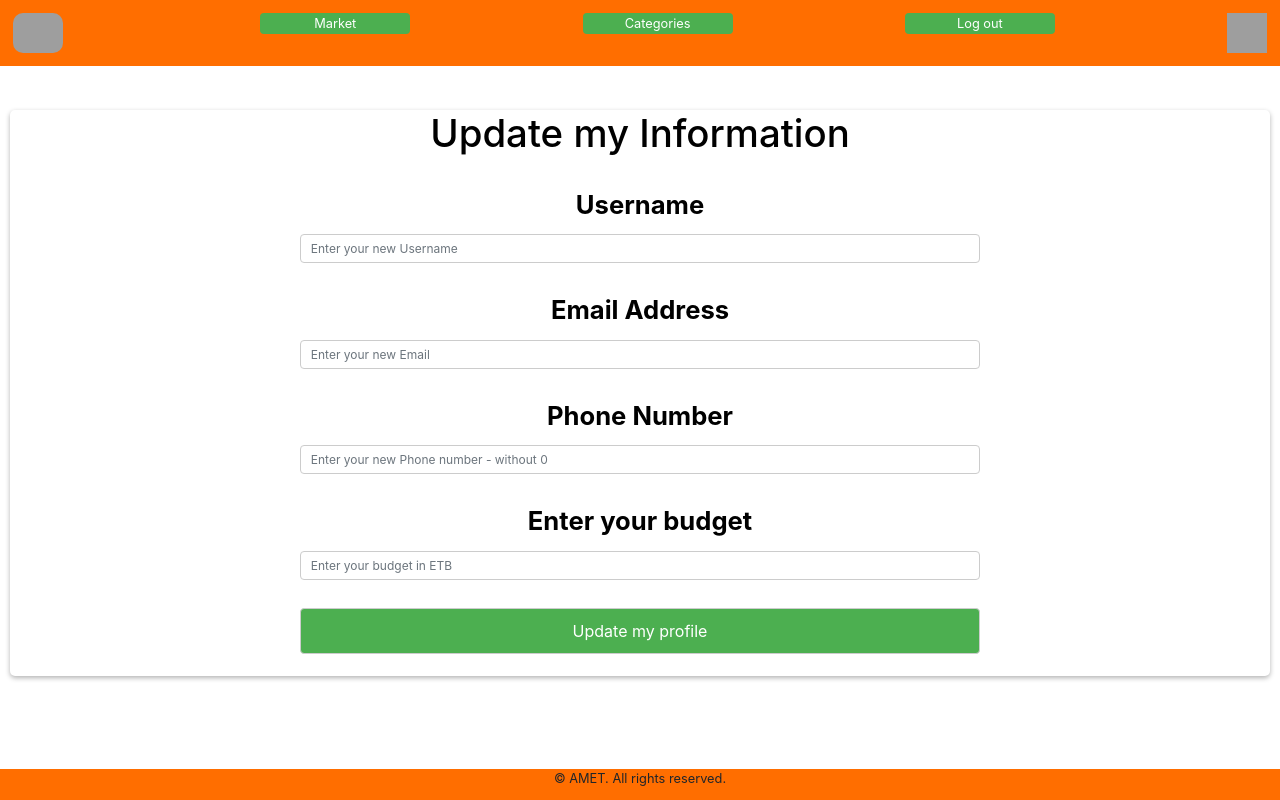
After one commit to Bikilaketema/AMET-V2.0, a Flask app: page /update in a window 1280 px wide. The commit adds this page. Run offline with Flask 3, Linux system fonts and the light colour scheme; a user stored in the database is signed in; some libraries are stand-ins or nearby versions; grey boxes are pictures that could not be loaded.

Commit message:
Added account delete and edit info option for users

```diff
--- a/packages/forms.py
+++ b/packages/forms.py
@@ -1,6 +1,6 @@
 from flask_wtf import FlaskForm
 from wtforms import StringField, PasswordField, DateField, SubmitField, EmailField, IntegerField
-from wtforms.validators import Email,EqualTo,Length,DataRequired,ValidationError
+from wtforms.validators import Email,EqualTo,Length,DataRequired,ValidationError, Regexp
 from packages.models import User
 
 
@@ -16,13 +16,43 @@ class SignupForm(FlaskForm):
             raise ValidationError('There is already an account with the email address.'
                                   'Please try different email address!')
 
-    username = StringField(label="Username",validators=[Length(min=2,max=20),DataRequired()])
-    email = EmailField(label="Email Address",validators=[Email(),DataRequired()])
-    phone = IntegerField(label="Phone Number",validators=[DataRequired()])
-    dob = DateField(label="Date of birth",validators=[DataRequired()])
-    budget = IntegerField(label="Enter your budget",validators=[DataRequired()])
-    password1 = PasswordField(label="Password",validators=[Length(min=6),DataRequired()])
-    password2 = PasswordField(label="Confirm password",validators=[EqualTo('password1'),DataRequired()])
+    def validate_phone(self,phone_to_check):
+        phone = User.query.filter_by(phone=phone_to_check.data).first()
+        if phone:
+            raise ValidationError('There is already an account with the Phone number you entered..'
+                                  'Please try different phone number!')
+
+    username = StringField(
+    label="Username",
+    validators=[
+        DataRequired(message="Username is required."),
+        Length(min=2, max=20, message="Username must be between 2 and 20 characters."),
+        Regexp(r'^[A-Z][a-zA-Z]*$', message="Username must start with a capital letter and contain only letters.")
+    ]
+)
+    email = EmailField(label="Email Address",
+    validators=[Email(),
+                DataRequired()])
+
+    phone = StringField(label="Phone Number",
+        validators=[
+        DataRequired(message="The phone number field can not be empty!"),
+        Regexp(
+            r"^(?:[1-9]\d{0,8}|9)$",
+            message="You entered an existing phone number or a bad phone number. Phone number must be a number between 1-0 and 9 digits. It must be without zero"
+        )
+    ])
+
+    dob = DateField(label="Date of birth",
+    validators=[DataRequired(message="You have to enter a valid birthday!")])
+
+    budget = IntegerField(label="Enter your budget",
+    validators=[DataRequired("Please enter your budget!")])
+
+    password1 = PasswordField(label="Password",
+    validators=[Length(min=6),DataRequired(message="You must insert the same password twice!")])
+    password2 = PasswordField(label="Confirm password",validators=[EqualTo('password1'),DataRequired("You must insert the same password twice!")])
+
     submit = SubmitField(label="Sign up")
 
 
@@ -33,3 +63,50 @@ class LoginForm(FlaskForm):
 
 class PurchaseItemForm(FlaskForm):
     submit = SubmitField(label="Purchase")
+
+class DeleteAccountForm(FlaskForm):
+    delete = SubmitField(label="Yes, I am sure!")
+
+class UpdateInfoForm(FlaskForm):
+    def validate_username(self,username_to_check):
+        user = User.query.filter_by(username=username_to_check.data).first()
+        if user:
+            raise ValidationError('Username already exist! Please try a different username.')
+
+    def validate_email(self,email_to_check):
+        email = User.query.filter_by(email=email_to_check.data).first()
+        if email:
+            raise ValidationError('There is already an account with the email address.'
+                                  'Please try different email address!')
+
+    def validate_phone(self,phone_to_check):
+        phone = User.query.filter_by(phone=phone_to_check.data).first()
+        if phone:
+            raise ValidationError('There is already an account with the Phone number you entered..'
+                                  'Please try different phone number!')
+
+
+    edit = SubmitField(label="Update my profile")
+    username = StringField(
+    label="Username",
+    validators=[
+        DataRequired(message="Username is required."),
+        Length(min=2, max=20, message="Username must be between 2 and 20 characters."),
+        Regexp(r'^[A-Z][a-zA-Z]*$', message="Username must start with a capital letter and contain only letters.")
+    ]
+)
+    email = EmailField(label="Email Address",
+    validators=[Email(),
+                DataRequired()])
+
+    phone = StringField(label="Phone Number",
+        validators=[
+        DataRequired(message="The phone number field can not be empty!"),
+        Regexp(
+            r"^(?:[1-9]\d{0,8}|9)$",
+            message="You entered an existing phone number or a bad phone number. Phone number must be a number between 1-0 and 9 digits. It must be without zero"
+        )
+    ])
+
+    budget = IntegerField(label="Enter your budget",
+    validators=[DataRequired("Please enter your budget!")])
--- a/packages/models.py
+++ b/packages/models.py
@@ -24,7 +24,7 @@ class User(db.Model, UserMixin):
     id = db.Column(db.Integer(), primary_key=True)
     username = db.Column(db.String(length=20), nullable=False, unique=True)
     email = db.Column(db.String(length=20), nullable=False, unique=True)
-    phone = db.Column(db.Integer(), nullable=False, unique=True)
+    phone = db.Column(db.String(), nullable=False, unique=True)
     budget = db.Column(db.Integer(), nullable=False, default=1000)
     dob = db.Column(db.Date())
     password_hash = db.Column(db.String(length=20), nullable=False)
--- a/packages/routes.py
+++ b/packages/routes.py
@@ -1,7 +1,7 @@
 from flask import render_template, redirect,url_for,flash, request
 from packages import app
 from packages import db
-from packages.forms import SignupForm, LoginForm, PurchaseItemForm
+from packages.forms import SignupForm, LoginForm, PurchaseItemForm, UpdateInfoForm, DeleteAccountForm
 from packages.models import Product, Category, User
 from flask_login import login_user,login_required,logout_user,current_user
 
@@ -11,9 +11,6 @@ from flask_login import login_user,login_required,logout_user,current_user
 @app.route('/home')
 def index():
     return render_template('index.html')
-
-
-
 
 #route to display the market page of the webiste
 @app.route('/market', methods=['GET','POST'])
@@ -46,7 +43,7 @@ def products():
 
     return render_template('products.html', categories=categories)
 
-
+#route to display the products by their category
 @app.route('/category/<string:category>', methods=['GET','POST'])
 @login_required
 def category(category):
@@ -85,10 +82,10 @@ def signup():
         return redirect(url_for('dashboard'))
     if form.errors != {}:
         for error_msg in form.errors.values():
-            flash(f'There was an error creating a user: {error_msg}',category='danger')
+            flash(f'{error_msg}',category='danger')
     return render_template('signup.html',form=form)
 
-
+#rout to log in the user
 @app.route('/login', methods=['GET','POST'])
 def login():
     form = LoginForm()
@@ -103,20 +100,75 @@ def login():
 
     return render_template('login.html', form=form)
 
+#route to log out the user
 @app.route('/logout')
 def logout():
     logout_user()
     flash(f'You have been logged out!',category='info')
     return redirect(url_for('index'))
 
-
-@app.route('/dashboard')
+#route to display the dashboard of the user
+@app.route('/dashboard', methods=['GET', 'POST'])
 @login_required
 def dashboard():
-    users = User.query.all()
     purchase_form = PurchaseItemForm()
     owned_items = Product.query.filter_by(owner=current_user.id)
-    return render_template('dashboard.html',user=users, owned_items=owned_items,purchase_form=purchase_form)
+    delete_form = DeleteAccountForm()
+
+    if delete_form.validate_on_submit():
+        user_id = current_user.id
+        user = User.query.get(user_id)
+
+        if user:
+            # Update products owned by the user to set the 'owner' to None
+            Product.query.filter_by(owner=user_id).update({"owner": None})
+
+            # Delete the user account from the database
+            db.session.delete(user)
+            db.session.commit()
+
+            flash('Your account has been deleted. We are sorry to see you go.', 'danger')
+
+            return redirect(url_for('index'))
+
+    return render_template('dashboard.html', user=current_user, owned_items=owned_items, purchase_form=purchase_form, delete_form=delete_form)
+
+
+@app.route('/update', methods=['GET', 'POST'])
+@login_required  # Requires the user to be logged in to access this route
+def update_info():
+    update_info = UpdateInfoForm()
+
+    if update_info.validate_on_submit():
+        # Get the current user's ID
+        user_id = current_user.id
+
+        # Fetch the user from the database by ID
+        user = User.query.get(user_id)
+
+        if user:
+            # Update the user's attributes from the form data
+            user.username = update_info.username.data
+            user.email = update_info.email.data
+            user.phone = update_info.phone.data
+            user.budget = update_info.budget.data
+
+            # Commit the changes to the database
+            db.session.commit()
+
+            flash('Your profile has been updated successfully!', 'success')
+
+            return redirect(url_for('dashboard'))
+
+    if update_info.errors != {}:
+        for error_msg in update_info.errors.values():
+            flash(f'{error_msg}',category='danger')
+
+    return render_template('update_profile.html', update_info=update_info)
+
+
+
+
 
 
 # route to display the about page
--- a/packages/templates/signup.html
+++ b/packages/templates/signup.html
@@ -24,7 +24,7 @@
         {{ form.email(class="form-control",placeholder="Email") }}
 
         {{ form.phone.label() }}
-        {{ form.phone(class="form-control",placeholder="Phone number") }}
+        {{ form.phone(class="form-control",placeholder="Phone number - without 0") }}
 
         {{ form.dob.label() }}
         {{ form.dob(class="form-control",placeholder="Date of birth") }}
--- /dev/null
+++ b/packages/templates/update_profile.html
@@ -0,0 +1,33 @@
+{% extends 'base.html' %}
+
+{% block title %}Signup{% endblock %}
+{% block css %}
+<link href="{{ url_for('static', filename='base.css') }}" rel="stylesheet">
+<link href="{{ url_for('static', filename='signup.css') }}" rel="stylesheet">
+{% endblock %}
+
+{% block content %}
+<div id="signup-container">
+    <h1>Update my Information</h1>
+
+    <form method="POST" class="form-register">
+        {{ update_info.hidden_tag() }}
+
+        {{ update_info.username.label(class="modal-label") }}
+        {{ update_info.username(class="form-control",placeholder="Enter your new Username") }}
+        <br>
+        {{ update_info.email.label(class="modal-label") }}
+        {{ update_info.email(class="form-control",placeholder="Enter your new Email") }}
+        <br>
+        {{ update_info.phone.label(class="modal-label") }}
+        {{ update_info.phone(class="form-control",placeholder="Enter your new Phone number - without 0") }}
+        <br>
+        {{ update_info.budget.label(class="modal-label") }}
+        {{ update_info.budget(class="form-control",placeholder="Enter your budget in ETB") }}
+        <br>
+
+        {{ update_info.edit(class="signup-btn") }}
+    </form>
+
+</div>
+{% endblock %}
```
Also changed, not shown: packages/static/modal.css (+9 -0 lines), packages/templates/dashboard.html (+5 -2 lines), packages/templates/includes/delete_modal.html (added, +37 -0 lines), instance/amet.db.
